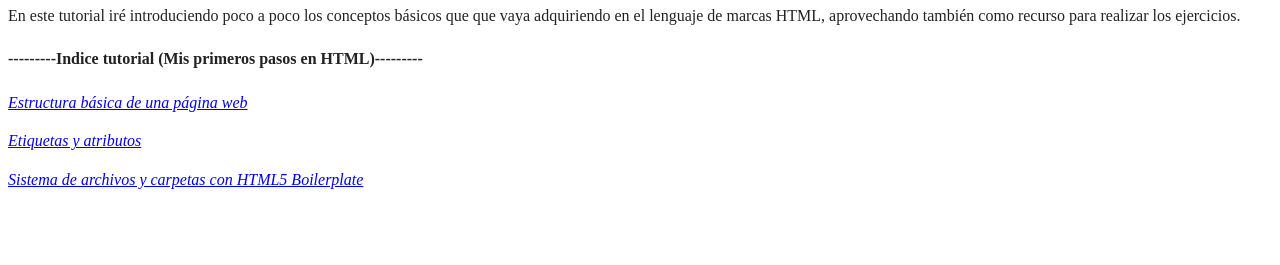
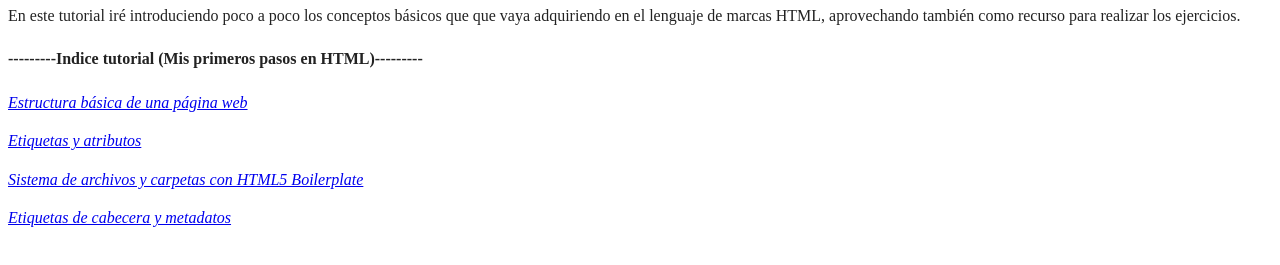
Before and after one commit to sierradevbegan/MiPrimerTutoHTML, a website: page index.html in a window 1280 px wide. Shown: the part 83-348 px from the top of the page. Drawn offline with Linux system fonts and the light colour scheme.

Commit message:
Modificando de nuevo el indice

```diff
--- a/index.html
+++ b/index.html
@@ -41,6 +41,7 @@
   <p><em><a href="ejercicio4-1.html">Estructura básica de una página web</a></em></p>
   <p><em><a href="etiquetas_atributos.html">Etiquetas y atributos</a></em></p>
   <p><em><a href="ejercicio4-2.html">Sistema de archivos y carpetas con HTML5 Boilerplate</a></em></p>
+  <p><em><a href="cabecera_metadatos.html">Etiquetas de cabecera y metadatos</a></em></p>
 
 
 </body>
```
